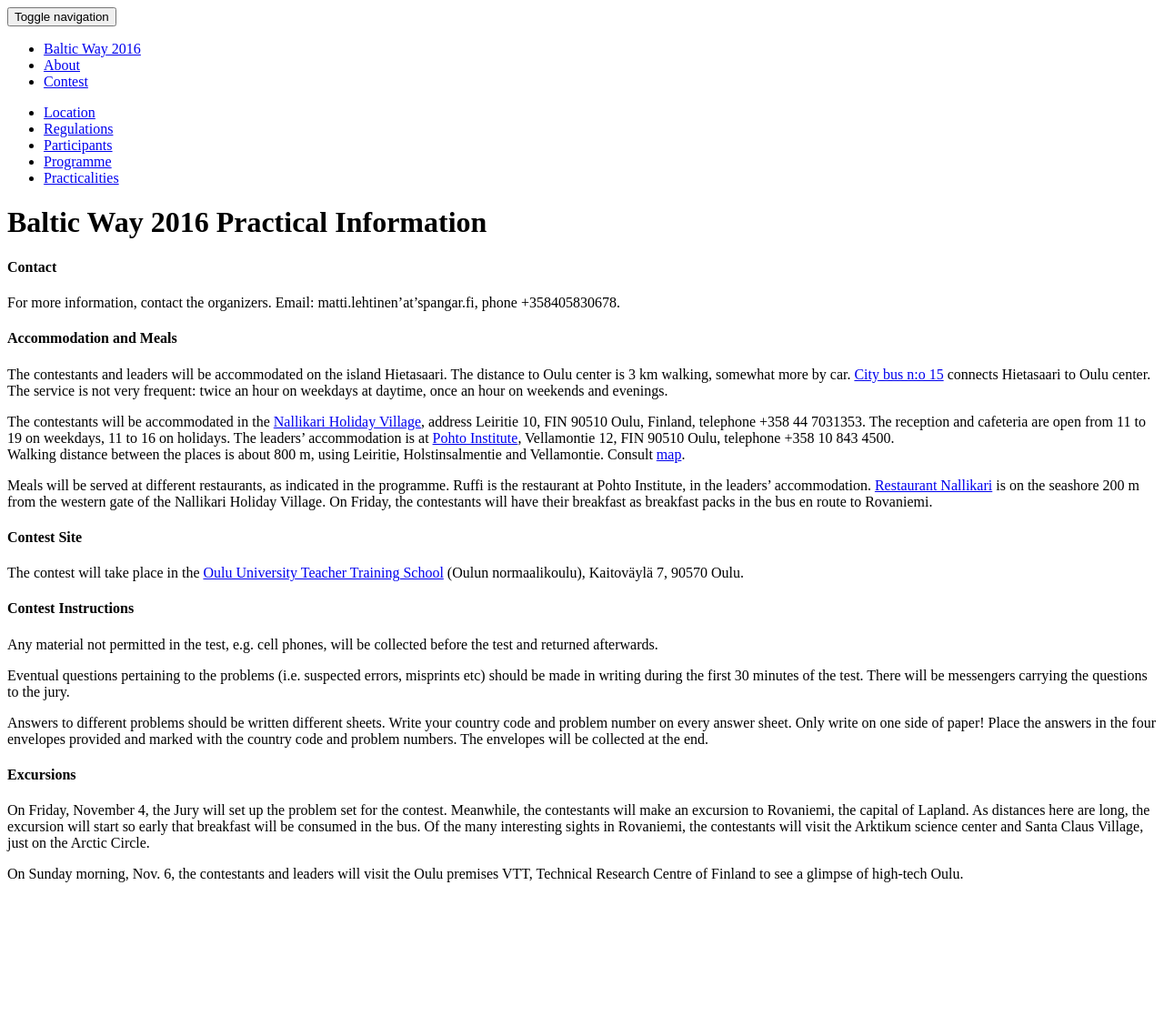
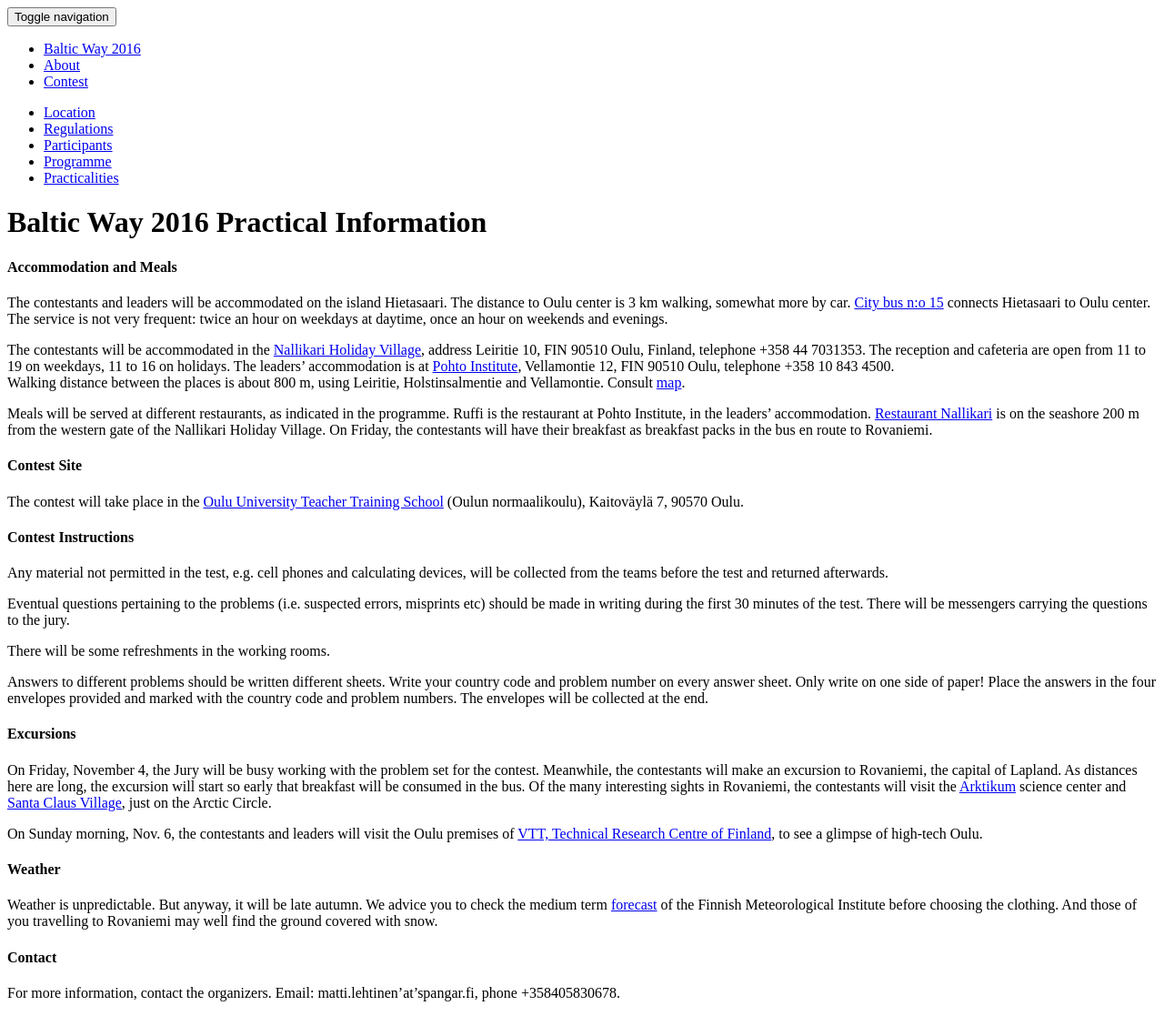
Before and after one commit to matematiikkakilpailut/matematiikkakilpailut.github.io, a Jekyll site: the page built from BW2016/practicalities/index.md, in a window 1280 px wide. Shown: the whole page at 91% size. Built offline with Jekyll 4.4.1, drawn with Linux system fonts in a browser that asks for light colours; nearby versions of some CDN libraries; a style sheet for code colours, icons or effects is not loaded; before the commit the page ends 986 px from its top, so only the background shows below that.

Commit message:
Linkkejä lisätty

```diff
--- a/BW2016/practicalities/index.md
+++ b/BW2016/practicalities/index.md
@@ -31,10 +27,12 @@
 
 <h4>Contest Instructions</h4>
 
-Any material not permitted in the test, e.g. cell phones, will be collected before the test and returned afterwards.
+Any material not permitted in the test, e.g. cell phones and calculating devices, will be collected from the teams before the test and returned afterwards.
 
 Eventual questions pertaining to the problems (i.e. suspected errors, misprints etc) should be made in writing during
 the first 30 minutes of the test. There will be messengers carrying the questions to the jury.
+
+There will be some refreshments in the working rooms.
 
 Answers to different problems should be written different sheets. Write your country code and problem number on
 every answer sheet. Only write on one side of paper! Place the answers in the four envelopes provided and
@@ -42,10 +40,18 @@
 
 <h4>Excursions</h4>
 
-On Friday, November 4, the Jury will set up the problem set for the contest. Meanwhile, the contestants
+On Friday, November 4, the Jury will be busy working with the problem set for the contest. Meanwhile, the contestants
 will make an excursion to Rovaniemi, the capital of Lapland. As distances here are long, the excursion will
 start so early that breakfast will be consumed in the bus. Of the many interesting sights in Rovaniemi, the
-contestants will visit the Arktikum science center and Santa Claus Village, just on the Arctic Circle.
+contestants will visit the [Arktikum](http://www.arktikum.fi/EN/home.html) science center and [Santa Claus Village](http://www.arktikum.fi/EN/home.html), just on the Arctic Circle.
 
-On Sunday morning, Nov. 6, the contestants and leaders will visit the Oulu premises  VTT, Technical
-Research Centre of Finland  to see a glimpse of high-tech Oulu.
+On Sunday morning, Nov. 6, the contestants and leaders will visit the Oulu premises of [VTT, Technical
+Research Centre of Finland](http://www.vttresearch.com/),  to see a glimpse of high-tech Oulu.
+
+<h4>Weather</h4>
+
+Weather is unpredictable. But anyway, it will be late autumn. We advice you to check the medium term [forecast](http://en.ilmatieteenlaitos.fi/weather/oulu?forecast=daily) of the Finnish Meteorological Institute before choosing the clothing. And those of you travelling to Rovaniemi may well find the ground covered with snow.
+
+<h4>Contact</h4>
+
+For more information, contact the organizers. Email: matti.lehtinen'at'spangar.fi, phone +358405830678.
```
Also changed, not shown: other parts of BW2016/practicalities/index.md (+0 -4 lines).
